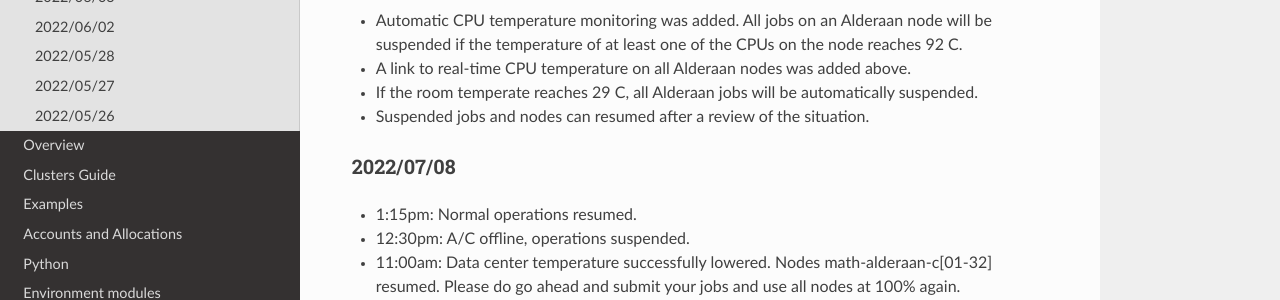
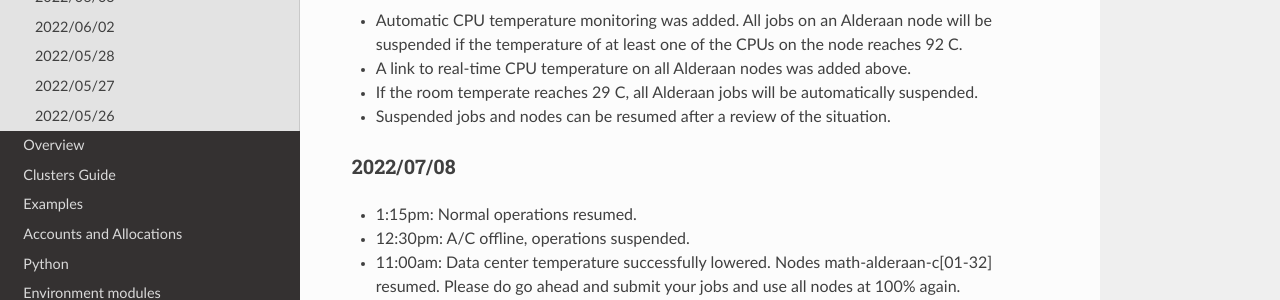
Before and after one commit to ccmucdenver/ccm-docs, an MkDocs documentation site: the page built from docs/updates.md, in a window 1280 px wide and 900 px high. Shown: the part 345-645 px from the top of the window. Built offline with MkDocs 1.6.1, drawn with Linux system fonts in a browser that asks for light colours; nearby versions of some CDN libraries.

Commit message:
cpu temp monitoring

```diff
--- a/docs/updates.md
+++ b/docs/updates.md
@@ -15,7 +15,7 @@ be suspended if the temperature of at least one of the CPUs on the node reaches
 
 * If the room temperate reaches 29 C, all Alderaan jobs will be automatically suspended.
 
-* Suspended jobs and nodes can resumed after a review of the situation.
+* Suspended jobs and nodes can be resumed after a review of the situation.
 
 ### 2022/07/08
 
```
